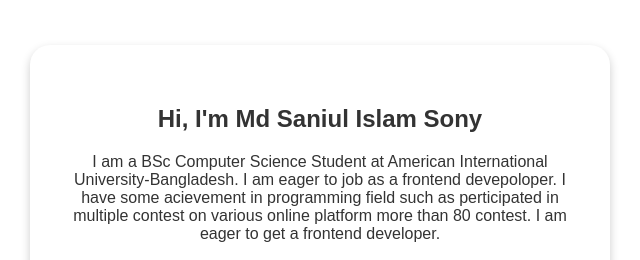
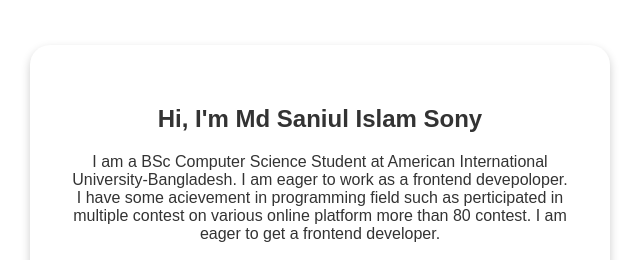
Before and after one commit to saniulsani/website_introduction_int, a plain HTML site: page index.html in a window 1280 px wide. Shown: the part 163-423 px from the top of the page, 320-960 px from the left. Drawn offline with Linux system fonts and the light colour scheme.

Commit message:
push_commint_again

```diff
--- a/index.html
+++ b/index.html
@@ -12,7 +12,7 @@
       <h1>Hi, I'm Md Saniul Islam Sony</h1>
       <p>I am a BSc Computer Science Student at
         American International University-Bangladesh.
-        I am eager to job as a frontend devepoloper.
+        I am eager to work as a frontend devepoloper.
         I have some acievement
         in programming field such as perticipated in multiple
         contest on various online platform more than 80 contest.
```
